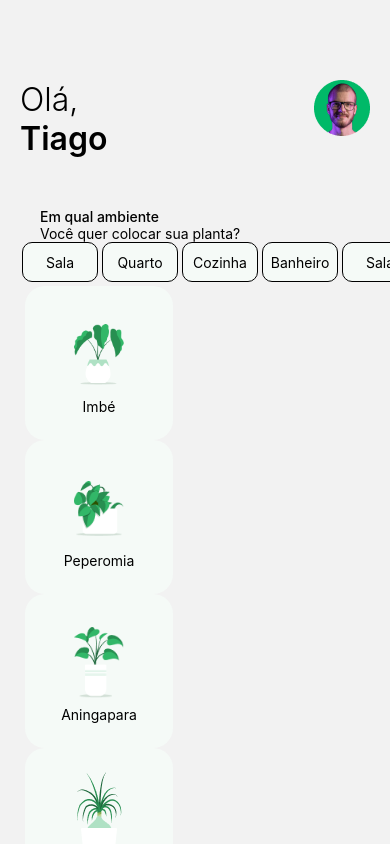
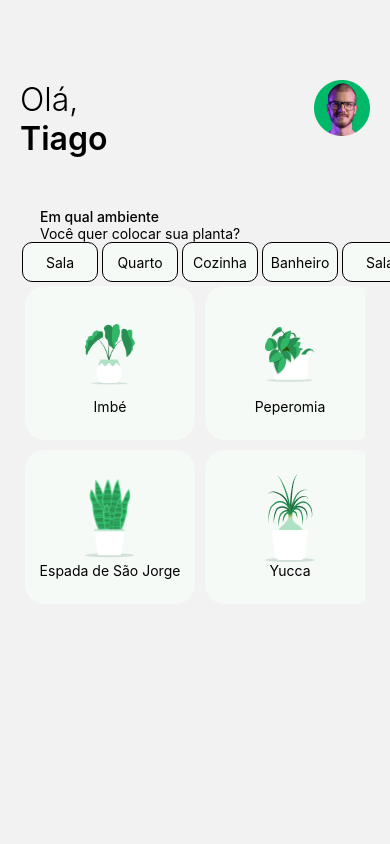
Before and after one commit to jvmonteiroo/app-plantas, a React Native app: screen /EscolhaPlanta in a window 390 px wide. Built offline with nearby package versions, Linux system fonts and the light colour scheme.

Commit message:
michel me ajudou a fazer a lista por meio de props

```diff
--- a/images.ts
+++ b/images.ts
@@ -1,4 +1,4 @@
-export const images = {
+export const images:any = {
     ilustra:require("./src/images/ilustra.png"),
     Avançaer:require("./src/images/Avançaer.png"),
     foto:require("./src/images/foto.png"),
--- a/src/screens/EscolhaPlanta/index.tsx
+++ b/src/screens/EscolhaPlanta/index.tsx
@@ -1,8 +1,42 @@
 import { StatusBar } from 'expo-status-bar';
-import { Image, ScrollView, StyleSheet, Text, TouchableOpacity, View } from 'react-native';
+import { Image, ScrollView, StyleSheet, Text, TouchableOpacity, View, FlatList } from 'react-native';
 import { images } from '../../../images';
 
+type ItemProps={
+  image:string,
+  name:string,
+}
+
 export default function EscolhaPlanta() {
+
+  const plantas = [
+    {
+      name: "Imbé",
+      image:"imbe",
+    },
+    {
+      name: "Peperomia",
+      image: "peperomia",
+    },
+    {
+      name: "Espada de São Jorge",
+      image: "espada",
+    },
+    {
+      name: "Yucca",
+      image:"yucca",
+    },
+
+  ]
+  const Item = ({name, image}: ItemProps) => (
+    <View style={styles.boxPlanta}>
+      <Image source={images[image]} style={styles.planta} resizeMode='contain' resizeMethod='resize'/>
+      <Text style={styles.textPlantas}>
+        {name}
+      </Text>
+    </View>
+  )
+
   return (
     <View style={styles.container}>
       <StatusBar style="auto" />
@@ -54,44 +88,18 @@ export default function EscolhaPlanta() {
             </Text>
           </View>
         </ScrollView>
-        <ScrollView style={styles.plantas}>
-            <View style={styles.boxPlanta}>
-              <Image source={images.imbe} style={styles.planta} resizeMode='contain' resizeMethod='resize'/>
-              <Text style={styles.textPlantas}>
-                Imbé
-              </Text>
-            </View>
-            <View style={styles.boxPlanta}>
-              <Image source={images.peperomia} style={styles.planta} resizeMode='contain' resizeMethod='resize'/>
-              <Text style={styles.textPlantas}>
-                Peperomia
-              </Text>
-            </View>
-            <View style={styles.boxPlanta}>
-              <Image source={images.aningapara} style={styles.planta} resizeMode='contain' resizeMethod='resize'/>
-              <Text style={styles.textPlantas}>
-                Aningapara
-              </Text>
-          </View>
-            <View style={styles.boxPlanta}>
-              <Image source={images.yucca} style={styles.planta} resizeMode='contain' resizeMethod='resize'/>
-              <Text style={styles.textPlantas}>
-                Yucca
-              </Text>
-            </View>
-            <View style={styles.boxPlanta}>
-              <Image source={images.espada} style={styles.planta} resizeMode='contain' resizeMethod='resize'/>
-              <Text style={styles.textPlantas}>
-                Espada de São Jorge
-              </Text>
-            </View>
-            <View style={styles.boxPlanta}>
-              <Image source={images.zamioculca} style={styles.planta} resizeMode='contain' resizeMethod='resize'/>
-              <Text style={styles.textPlantas}>
-                Zamioculca
-              </Text>
-            </View>
-        </ScrollView>
+        <FlatList
+          style={styles.plantas}
+          data={plantas}
+          renderItem={({item}:any) => <Item name={item.name} image={item.image}/>}
+          numColumns={2}
+          horizontal={false}
+          contentContainerStyle={{
+            flex:1,
+            gap:10,
+          }}
+          columnWrapperStyle={{gap:10}}
+          />
     </View>
   );
 }
@@ -150,7 +158,7 @@ const styles = StyleSheet.create({
     height: 550,
   },
   boxPlanta: {
-    width:148,
+    width:"50%",
     height:154,
     alignItems:'center',
     justifyContent:'center',
```
Also changed, not shown: 1 other file (tests, documents, lock files or other folders).
